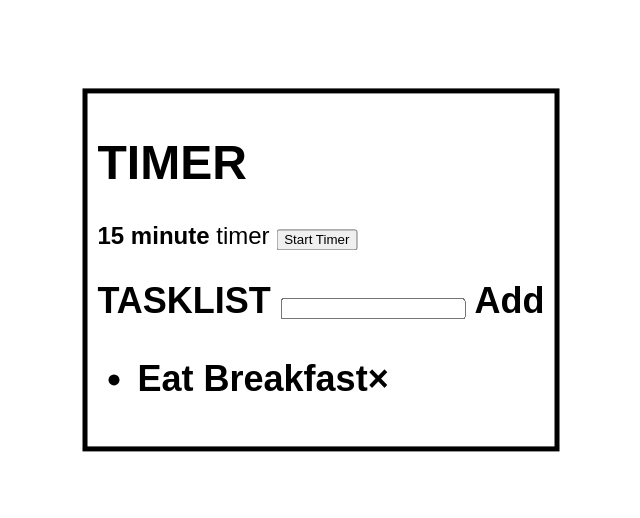
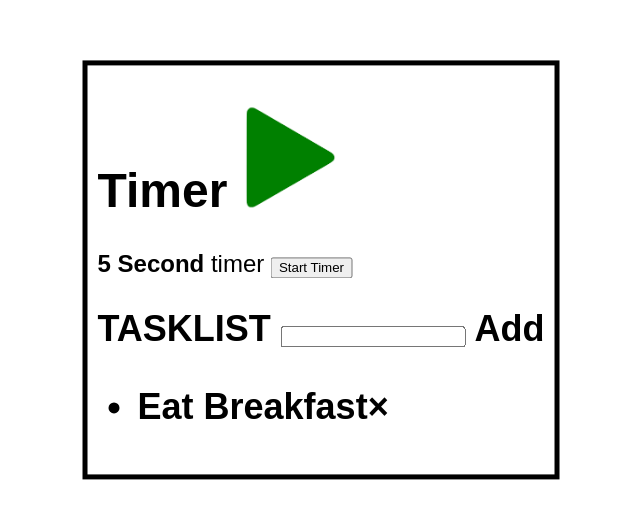
Before and after one commit to georgeshields/ProductivityApp, a plain HTML site: page index.html in a window 1280 px wide. Shown: the part 130-648 px from the top of the page, without its empty margins (319-959 px from the left). Drawn offline with Linux system fonts and the light colour scheme.

Commit message:
Edited index.html again to include timer funcitonality and images

```diff
--- a/index.html
+++ b/index.html
@@ -6,18 +6,26 @@
         </title>
         <link rel="stylesheet" href="style.css">
         <body>
+
+
                     <div class="center">
+                    <!--- timer -->
                 <h1>
-                    TIMER
+                    Timer
+                    <img id="play_pause" src="green_play.png" style="width:100px">
                 </h1>
+
             <p1>
-                        <Strong> 15 minute </Strong> timer
+            <Strong> 5 Second </Strong> timer
             </p1>
 
             <button id = "start_timer" >Start Timer </button>
 
+
                 <script src="timer.js"></script>
                 <p id="timerMessage"></p>
+
+
 
                     <h2>
                         TASKLIST
--- a/timer.js
+++ b/timer.js
@@ -1,5 +1,3 @@
-
-
 function startTimer(){
 
     let time_seconds = 5;
```
Also changed, not shown: green_play.png (added), running_timer.png (added), stop.png (added). Lines whose indentation alone changed are shown as unchanged.
